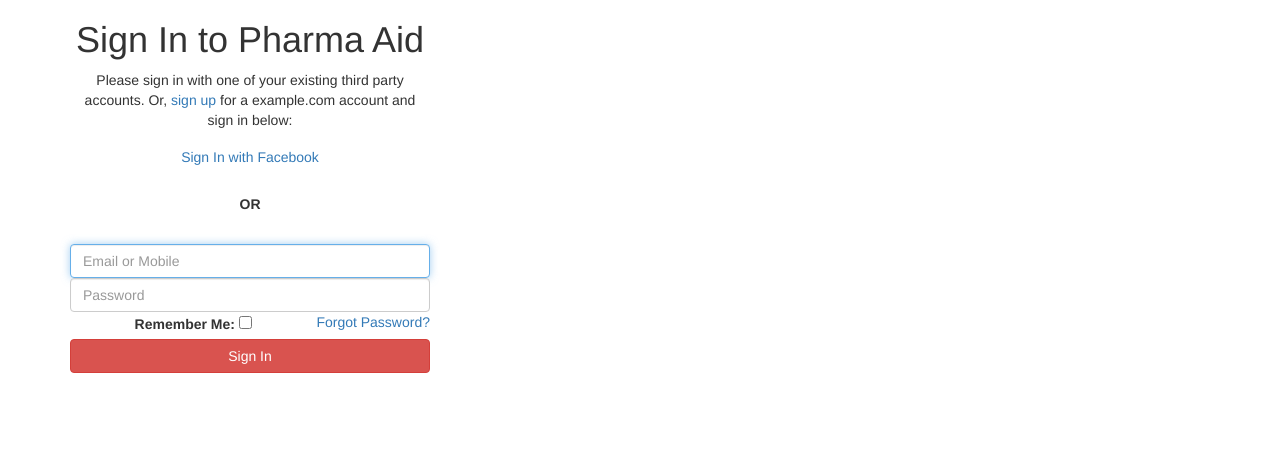
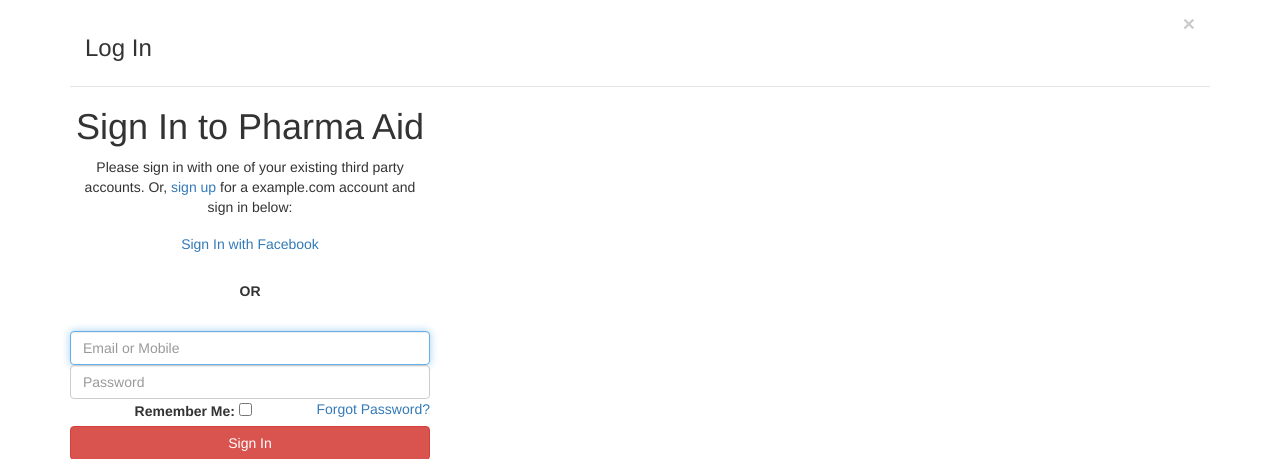
Before and after one commit to MiniGunnR/pharma_aid, a Django app: page /accounts/login/ in a window 1280 px wide. Shown: the top 459 px of the page. Run offline with Django 3.2, Linux system fonts and the light colour scheme; data that the repository does not hold is empty; some libraries are stand-ins or nearby versions.

Commit message:
original login page fix 6

```diff
--- a/templates/account/login.html
+++ b/templates/account/login.html
@@ -13,6 +13,13 @@
 {#	        <a  style="font-size: 50px;" href="{% url 'catalog:home' %}" class="glyphicon glyphicon-home"></a>#}
 {#	    </div>#}
 {#    </div>#}
+
+	<!-- header -->
+    <div class="modal-header">
+	    <button type="button" class="close" data-dismiss="modal">&times;</button>
+	    <h3>Log In</h3>
+    </div>
+
     <div class="row">
         <div class="col-md-4 text-center">
     <h1 class="login-title text-center">{% trans "Sign In to Pharma Aid" %}</h1>
--- a/templates/skeleton.html
+++ b/templates/skeleton.html
@@ -110,7 +110,7 @@
     <div class="modal fade" id="popUpLoginWindow">
 	    <div class="modal-dialog">
 		    <div class="modal-content">
-{##}
+
 {#			    <!-- header -->#}
 {#			    <div class="modal-header">#}
 {#				    <button type="button" class="close" data-dismiss="modal">&times;</button>#}
```
